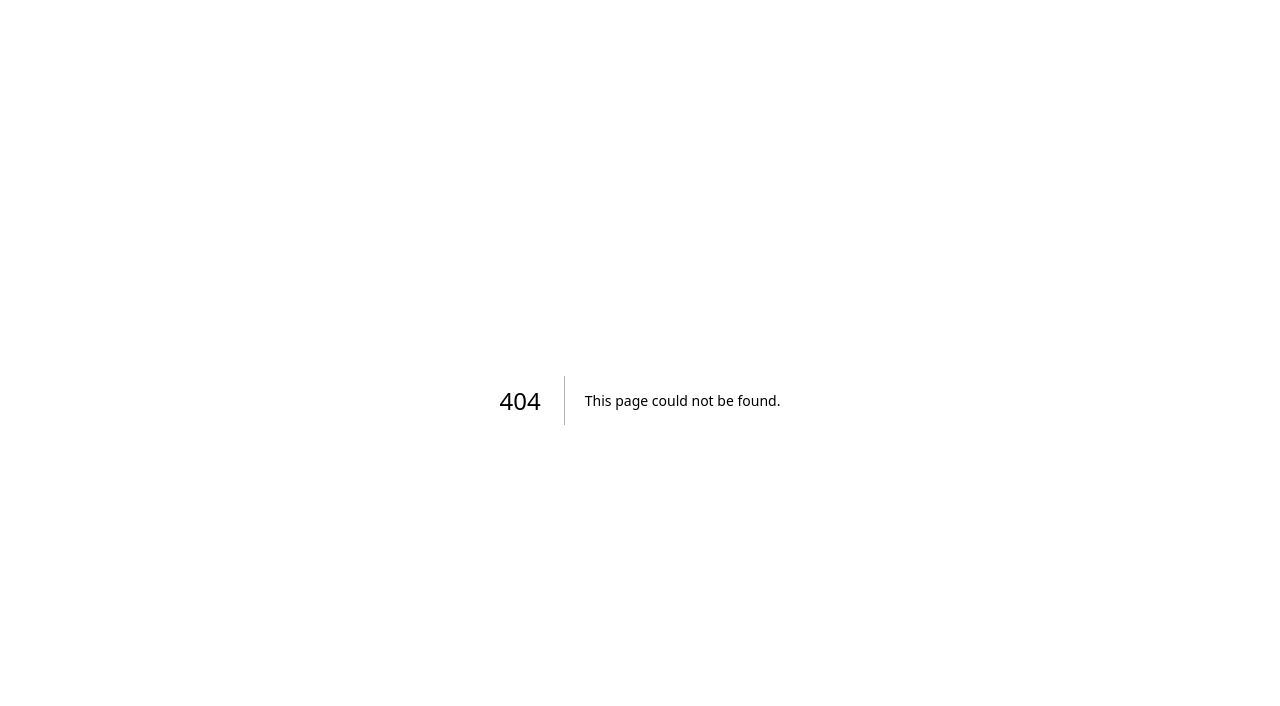
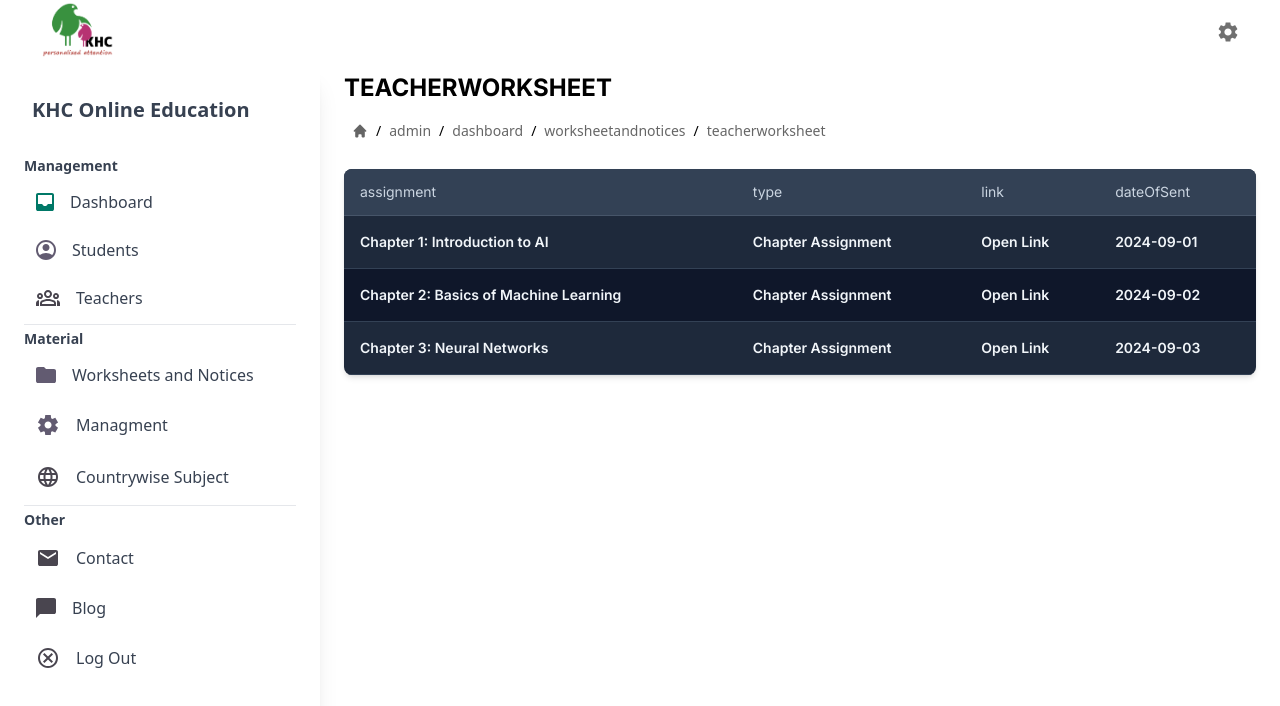
Before and after one commit to sudoarchie/frontend_khc, a Next.js app: page /admin/dashboard/worksheetandnotices/teacherworksheet in a window 1280 px wide. Before the commit this address had no page. Shown: the top 706 px of the page. Built offline with nearby package versions, Linux system fonts and the light colour scheme.

Commit message:
✨ New feature teacher worksheet

```diff
--- /dev/null
+++ b/app/admin/dashboard/worksheetandnotices/teacherworksheet/page.tsx
@@ -0,0 +1,29 @@
+import TableField from "@/app/components/TableField";
+
+export default function TeacherWorksheet() {
+  const data = [
+    {
+      assignment: "Chapter 1: Introduction to AI",
+      type: "Chapter Assignment",
+      link: "https://example.com/assignments/chapter1-ai",
+      dateOfSent: "2024-09-01",
+    },
+    {
+      assignment: "Chapter 2: Basics of Machine Learning",
+      type: "Chapter Assignment",
+      link: "https://example.com/assignments/chapter2-ml",
+      dateOfSent: "2024-09-02",
+    },
+    {
+      assignment: "Chapter 3: Neural Networks",
+      type: "Chapter Assignment",
+      link: "https://example.com/assignments/chapter3-nn",
+      dateOfSent: "2024-09-03",
+    },
+  ];
+  return (
+    <div className="w-[95%] m-5 mx-auto">
+      <TableField rows={data}></TableField>
+    </div>
+  );
+}
```
